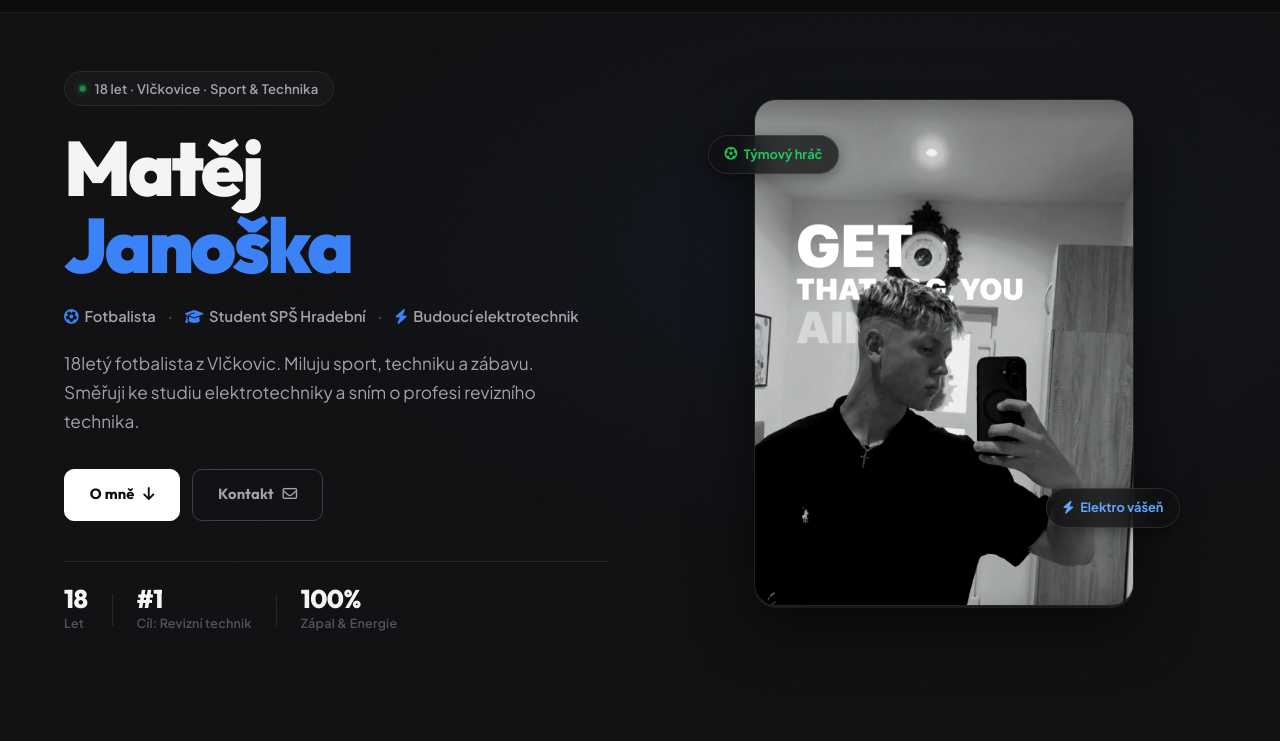
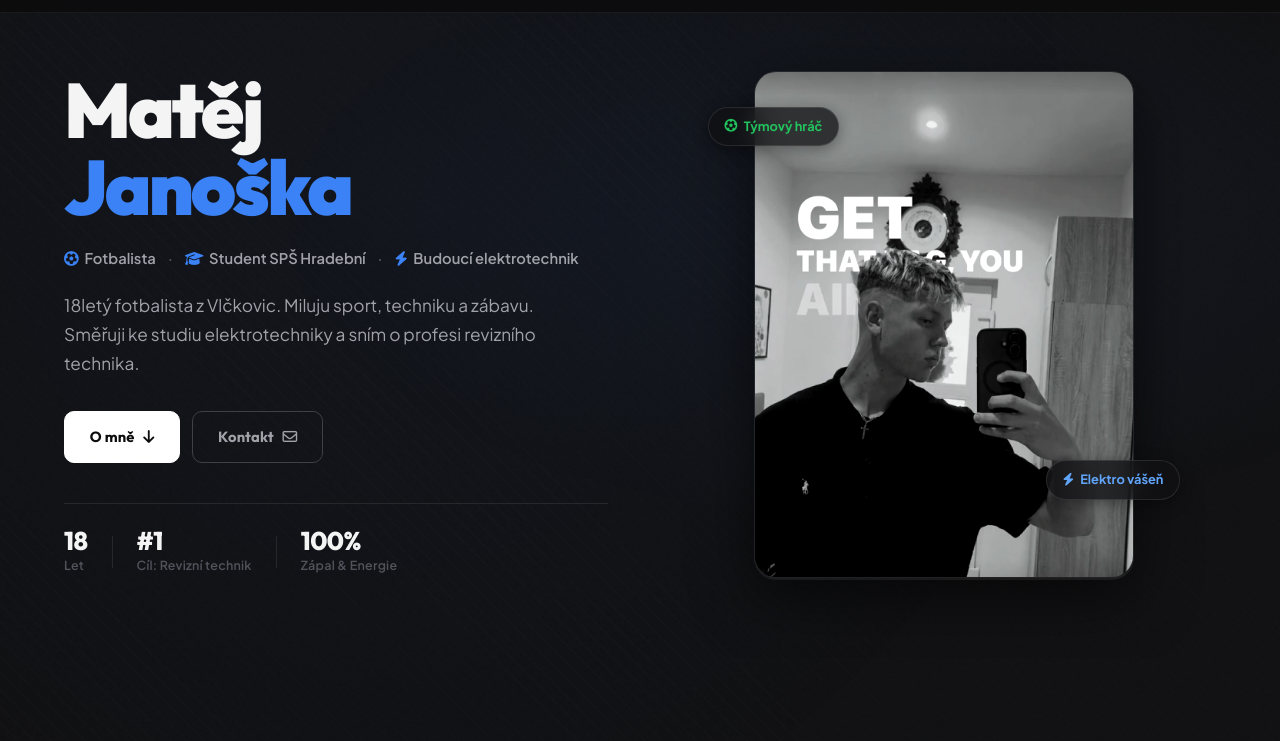
Before and after one commit to matjanoska-prog/vizitka, a plain HTML site: page index.html in a window 1280 px wide. Shown: the part 59-800 px from the top of the page. Drawn offline with Linux system fonts and the light colour scheme.

Commit message:
feat: vylepseni pozadi a odstraneni textu za fotkou

```diff
--- a/index.html
+++ b/index.html
@@ -19,6 +19,7 @@
 <body>
   <!-- Ambient Background -->
   <div class="bg-noise"></div>
+  <div class="bg-abstract"></div>
 
   <!-- ═══════════════════════════════════════
        NAVIGATION
@@ -60,11 +61,6 @@
 
         <!-- Left: Text -->
         <div class="hero-content reveal">
-          <div class="hero-badge">
-            <span class="badge-pulse"></span>
-            <span>18 let · Vlčkovice · Sport & Technika</span>
-          </div>
-
           <h1 class="hero-title">
             Matěj<br><span class="text-accent">Janoška</span>
           </h1>
--- a/style.css
+++ b/style.css
@@ -101,6 +101,16 @@ button, input, textarea { font-family: inherit; font-size: inherit; }
   pointer-events: none;
   z-index: 0;
   opacity: 0.4;
+}
+
+.bg-abstract {
+  position: fixed;
+  inset: 0;
+  pointer-events: none;
+  z-index: -1;
+  background: radial-gradient(circle at 30% 30%, rgba(59,130,246,0.08), transparent 70%),
+              repeating-linear-gradient(45deg, rgba(255,255,255,0.02) 0px, rgba(255,255,255,0.02) 1px, transparent 1px, transparent 12px);
+  opacity: 0.5;
 }
 
 .container {
```
